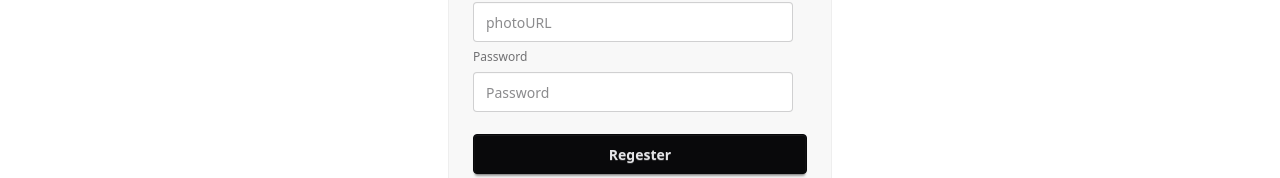
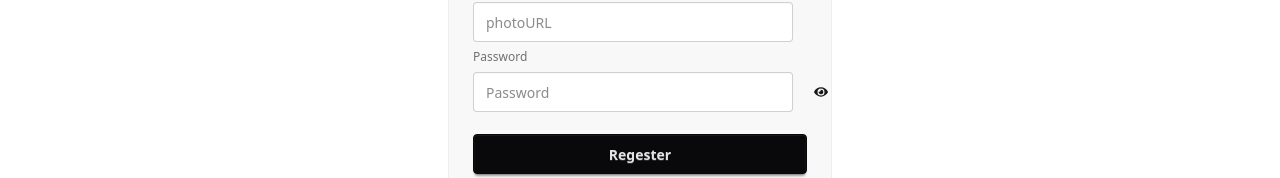
Before and after one commit to Deepto41/Event_Zone-A-Local-Event-Discovery-Platform, a React (Vite) app: page /Regester in a window 1280 px wide. Shown: the part 310-488 px from the top of the page. Built offline with nearby package versions, Linux system fonts and the light colour scheme.

Commit message:
added show hide password

```diff
--- a/src/Regester/Regester.jsx
+++ b/src/Regester/Regester.jsx
@@ -1,11 +1,14 @@
-import React, { use } from 'react';
+import React, { use, useState } from 'react';
 import { Link } from 'react-router';
 import './Regester.css'
 import { AuthContext } from '../Context/AuthContext';
+import { FaEye, FaEyeSlash } from 'react-icons/fa';
 
 
 
 const Regester = () => {
+
+  const [showpass, setShowpass] = useState(false);
   const {createUser,CreateUserWithGoogle}=use(AuthContext);
   console.log(createUser)
 
@@ -66,8 +69,9 @@ const Regester = () => {
             {/* password field */}
             <label className="label">Password</label>
             <label className="input validator">
+              <div className='relative'>
               <input
-                type="password"
+                type={showpass ? "text" : "password"}
                 name="password"
                 required
                 placeholder="Password"
@@ -75,6 +79,14 @@ const Regester = () => {
                 pattern="(?=.*\d)(?=.*[a-z])(?=.*[A-Z]).{8,}"
                 title="Must be more than 8 characters, including number, lowercase letter, uppercase letter"
               />
+                <button
+              type="button"
+              onClick={() => setShowpass(!showpass)}
+              className=" cursor-pointer absolute bottom-1 top-.5 -right-35"
+            >
+              {showpass ? <FaEyeSlash /> : <FaEye />}
+            </button>
+              </div>
             </label>
             <p className="validator-hint hidden">
               Must be more than 8 characters, including
```
